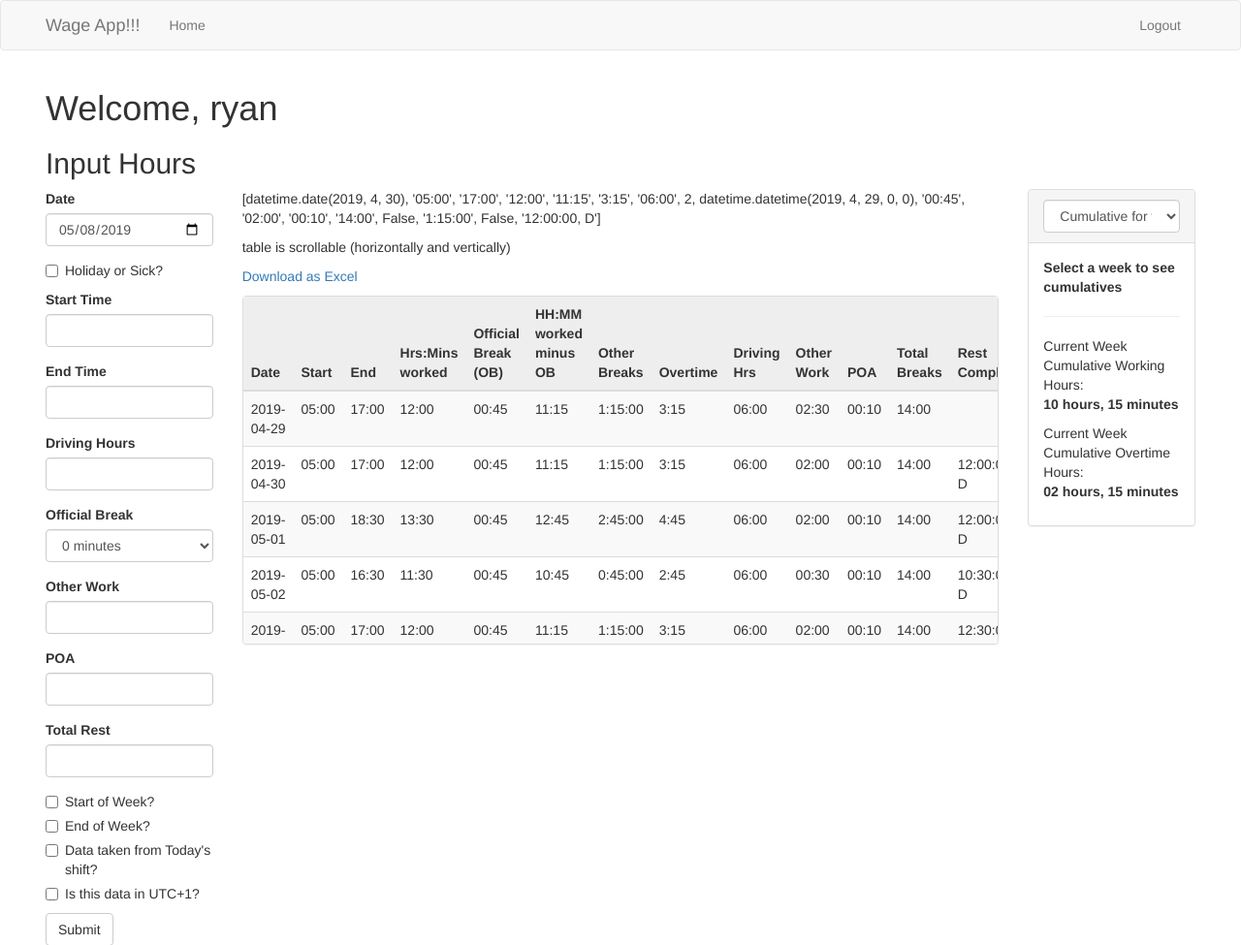
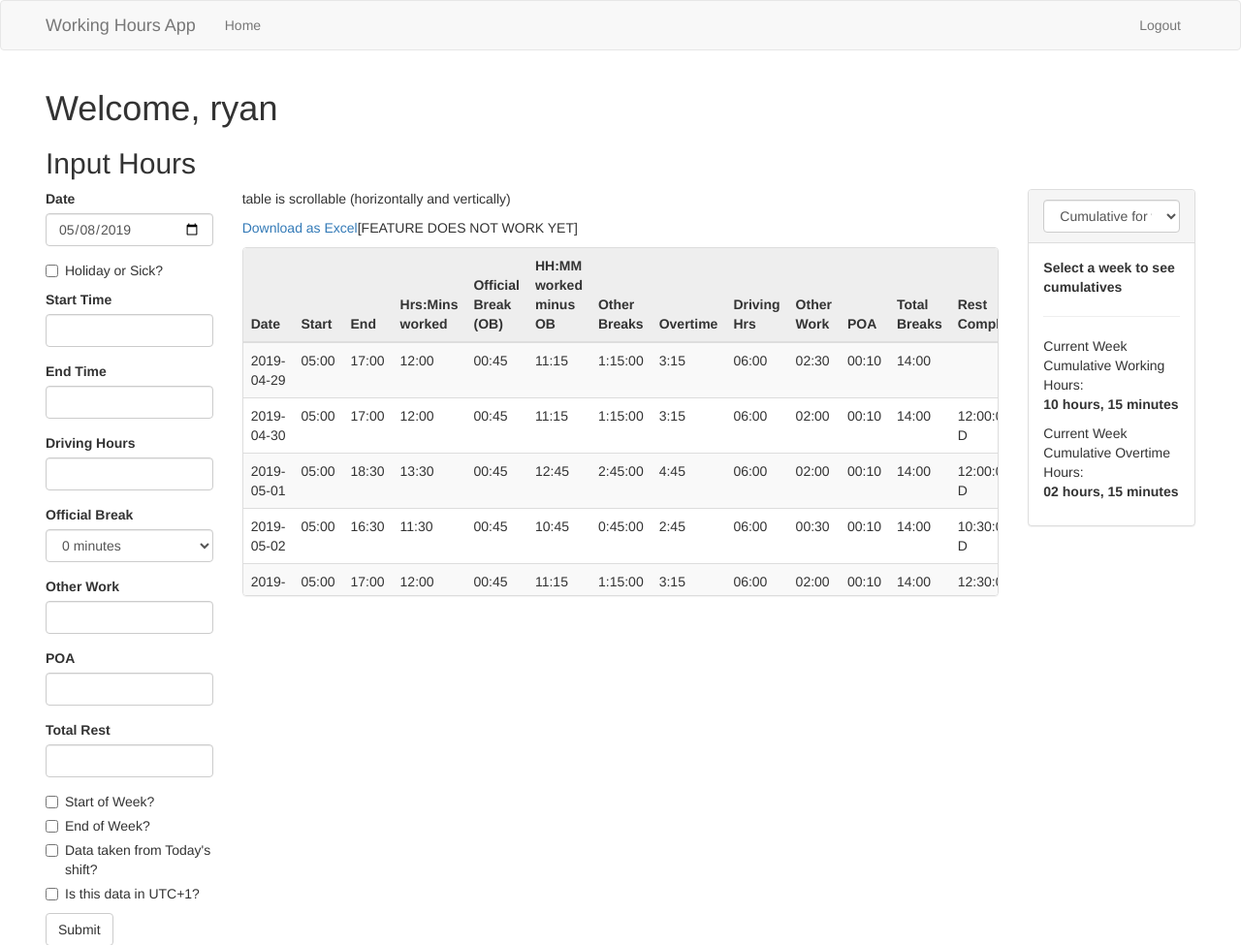
Before and after one commit to ryantharper/working-hours-app, a Flask app: page / in a window 1280 px wide. Shown: the top 975 px of the page at 97% size. Run offline with Flask 2, Linux system fonts and the light colour scheme; a user stored in the database is signed in; data comes from the database, SQL or seed files in the repository; some libraries are stand-ins or nearby versions.

Commit message:
removed hoursDb debug line from index

```diff
--- a/app/templates/base.html
+++ b/app/templates/base.html
@@ -1,7 +1,7 @@
 {% extends 'bootstrap/base.html' %}
 
 {% block title %}
-  {% if title %}{{ title }} - Wages{% else %}Wage Website{% endif %}
+  {% if title %}{{ title }} - Working Hours{% else %}Working Hours App{% endif %}
 {% endblock %}
 
 
@@ -26,7 +26,7 @@
           <span class="icon-bar"></span>
           <span class="icon-bar"></span>
         </button>
-        <a class="navbar-brand" href="{{ url_for('main.index') }}">Wage App!!!</a>
+        <a class="navbar-brand" href="{{ url_for('main.index') }}">Working Hours App</a>
       </div>
       <div class="collapse navbar-collapse" id="bs-example-navbar-collapse-1">
         <ul class="nav navbar-nav">
--- a/app/templates/index.html
+++ b/app/templates/index.html
@@ -12,9 +12,8 @@
       <br>
     </div>
     <div class="col-md-8">
-      <p>{{ hoursDb[1] }}</p>
       <p>table is scrollable (horizontally and vertically)</p>
-      <p><a href="{{ url_for('main.download_data') }}">Download as Excel</a></p>
+      <p><a href="{{ url_for('main.download_data') }}">Download as Excel</a>[FEATURE DOES NOT WORK YET]</p>
       <div class="panel panel-default table-responsive fixedHeader">
         <!-- Table -->
         <table class="table table-striped">
```
